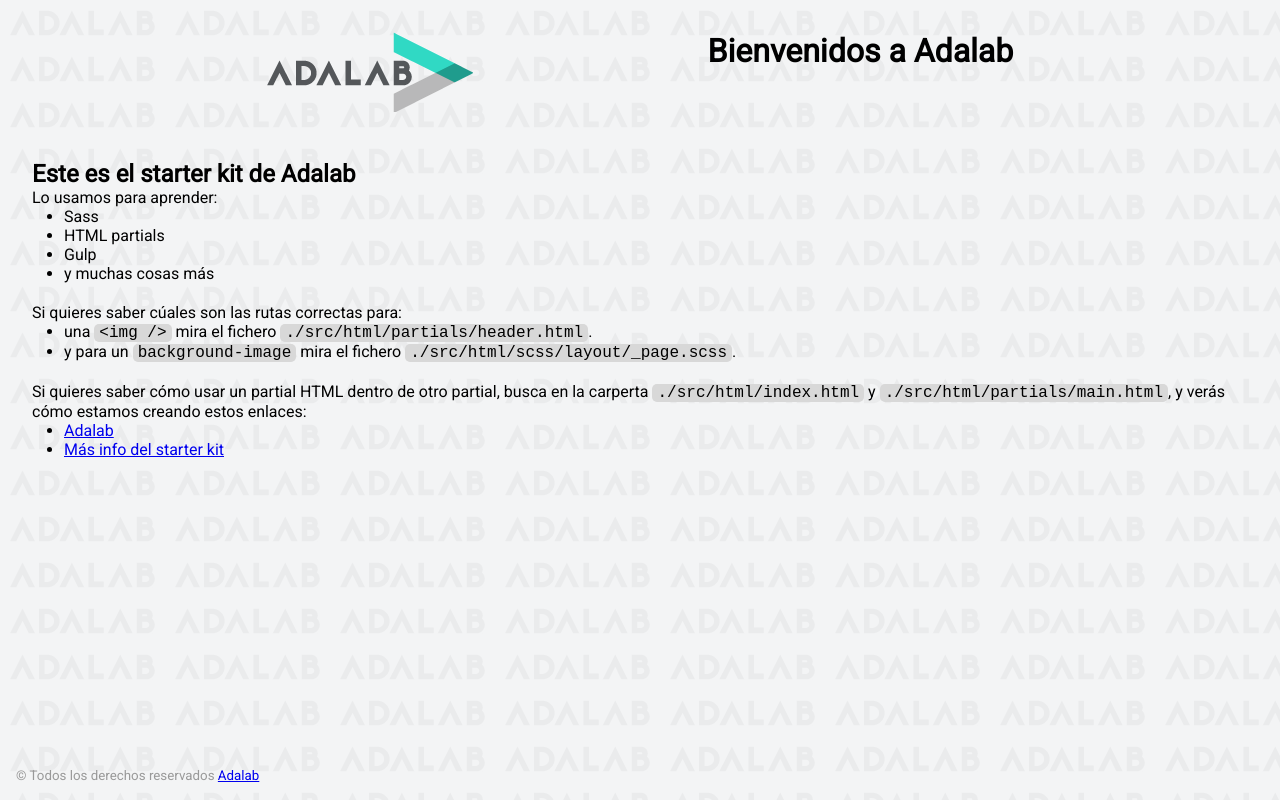
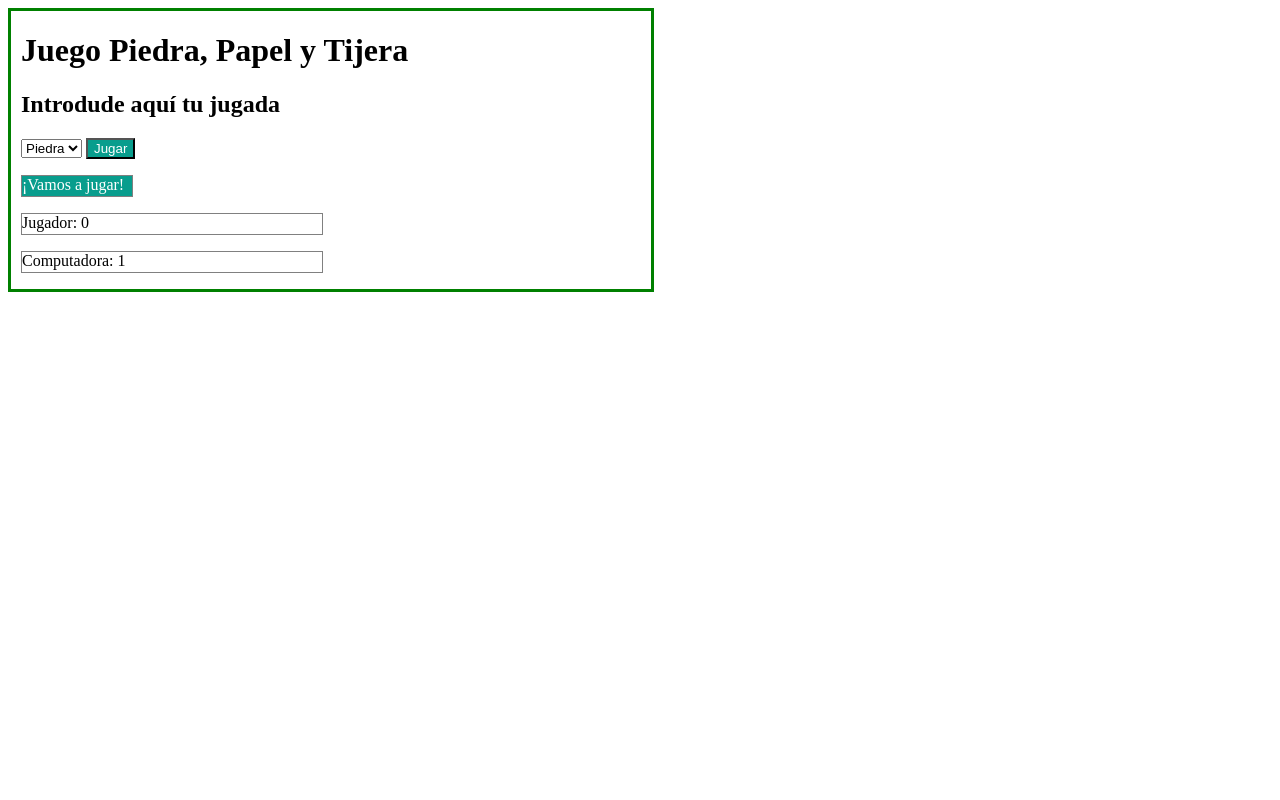
Before and after one commit to Adalab/modulo-2-evaluacion-intermedia-Rouseta, a website: page docs/index.html in a window 1280 px wide. Drawn offline with Linux system fonts and the light colour scheme.

Commit message:
added win Fuctions and final check

```diff
--- a/docs/assets/js/main.js
+++ b/docs/assets/js/main.js
@@ -1 +1 @@
-"use strict";console.log(">> Ready :)");
+"use strict";const playButton=document.querySelector(".js_button"),gameSelector=document.querySelector(".js_button"),btnGameResult=document.querySelector(".btn__js__generalresult"),playerResult=document.querySelector(".js_counts__player"),computerResult=document.querySelector(".js-counts__computer");let userWin=0,computerWin=0;function handleClickGame(e){e.preventDefault(),getuserTool(),compareResults()}function getRandomNumber(e){return Math.ceil(Math.random()*e)}const randomNumber=getRandomNumber(10)-1;let user,randomTool="";function getuserTool(){gameSelector.value;randomNumber>3?randomTool="piedra":randomNumber>=6?randomTool="papel":randomNumber>=7&&(randomTool="tijera")}function compareResults(){""===randomNumber&&(btnGameResult.innerHTML="Empate")}function playerVictory(){userWin++,playerResult.innerHTML=userWin}function computerVictory(){computerWin++,computerResult.innerHTML=computerWin}playButton.addEventListener("click",handleClickGame);
--- a/docs/index.html
+++ b/docs/index.html
@@ -3,66 +3,36 @@
   <head>
     <meta charset="UTF-8" />
     <meta name="viewport" content="width=device-width, initial-scale=1" />
-    <title>Adalab Web Starter Kit</title>
-    <link href="https://fonts.googleapis.com/css?family=Roboto&display=swap" rel="stylesheet" />
+    <title>Rosa Donoso Requena</title>
+    <link
+      href="https://fonts.googleapis.com/css?family=Roboto&display=swap"
+      rel="stylesheet"
+    />
     <link rel="stylesheet" href="./assets/css/main.css" />
     <link rel="icon" href="./assets/images/favicon.png" />
   </head>
+  <body>
+    <main class="page">
+      <h1 class="title">Juego Piedra, Papel y Tijera</h1>
 
-  <body>
-    <div class="page">
-      <header class="page__header">
-        <img src="./assets/images/logo-adalab.png" alt="Adalab">
-        <h1>Bienvenidos a Adalab</h1>
-      </header>
+      <h2 class="title__second">Introdude aquí tu jugada</h2>
 
-      <main class="page__main">
-        <h2>Este es el starter kit de Adalab</h2>
-        <p>Lo usamos para aprender:</p>
-        <ul class="main__list">
-          <li>Sass</li>
-          <li>HTML partials</li>
-          <li>Gulp</li>
-          <li>y muchas cosas más</li>
-        </ul>
-        <p>Si quieres saber cúales son las rutas correctas para:</p>
-        <ul class="main__list">
-          <li>
-            una <code class="code">&lt;img /&gt;</code> mira el fichero
-            <code class="code">./src/html/partials/header.html</code>.
-          </li>
-          <li>
-            y para un <code class="code">background-image</code> mira el fichero
-            <code class="code">./src/html/scss/layout/_page.scss</code>.
-          </li>
-        </ul>
-        <p>
-          Si quieres saber cómo usar un partial HTML dentro de otro partial, busca en la carperta
-          <code class="code">./src/html/index.html</code> y
-          <code class="code">./src/html/partials/main.html</code>, y verás cómo estamos creando estos
-          enlaces:
-        </p>
-        <ul class="main__list">
-          <li>
-            <a class="link__adalab" href="https://adalab.es">Adalab</a>
-
-          </li>
-          <li>
-            <a class="" href="./more-info.html">Más info del starter kit</a>
-
-          </li>
-        </ul>
-      </main>
-
-      <footer class="page__footer">
-        <small>
-          &copy; Todos los derechos reservados
-          <a class="link__adalab" href="https://adalab.es">Adalab</a>
-
-        </small>
-      </footer>
-
-    </div>
+      <select id="game" class="game js_game" name="game">
+        <option class="js__piedra" value="">Piedra</option>
+        <option class="js__papel" value="">Papel</option>
+        <option class="js__tijera" value="">Tijera</option>
+      </select>
+      <input class="button js_button" value="Jugar" type="submit" />
+      <p class="paragraph btn__js__generalresult">¡Vamos a jugar!</p>
+      <p class="paragraph btn__js__playeresult">
+        Jugador:
+        <span class="counts__gamer js_counts__player">0</span>
+      </p>
+      <p class="paragraph js__computerresult">
+        Computadora:
+        <span class="counts__computer js-counts__computer">1</span>
+      </p>
+    </main>
     <script src="./assets/js/main.js"></script>
   </body>
 </html>
--- a/src/js/main.js
+++ b/src/js/main.js
@@ -1,29 +1,105 @@
 'use strict';
 //Declarar constantes globales
 const playButton = document.querySelector('.js_button');
-const gameSelector = document.querySelector('.js_button');
+const gameSelector = document.querySelector('.js_game');
 const btnGameResult = document.querySelector('.btn__js__generalresult');
 const playerResult = document.querySelector('.js_counts__player');
 const computerResult = document.querySelector('.js-counts__computer');
+let userWin = 0;
+let computerWin = 0;
 
 
 
-//Funciones
 
-function handleClickGame() {
-    console.log("hola");
+
+//Function
+
+//1. Handle
+
+function handleClickGame(event) {
+    event.preventDefault();
+    getuserTool();
+    compareResults()
+    //console.log("hola");
 
 }
+
+//2. Get random number
 
 function getRandomNumber(max) {
     return Math.ceil(Math.random() * max);
 }
 const randomNumber = getRandomNumber(10) - 1;
 
+let randomTool = "";
+let user
+
+//3. Get input value
+
 function getuserTool() {
-    const UserSelection = gameSelector.value;
+
+    if (randomNumber > 3) {
+        randomTool = 'piedra';
+    }
+    else if (randomNumber >= 6) {
+        randomTool = 'papel';
+
+    }
+    else if (randomNumber >= 7) {
+        randomTool = 'tijera';
+    }
 
 }
+//4.Results comparition
+
+function compareResults() {
+    let userSelection = gameSelector.value;
+    console.log(userSelection, randomTool);
+
+
+    if (userSelection === randomTool) {
+        btnGameResult.innerHTML = "Empate";
+    } else if (userSelection === 'piedra' && randomTool === 'tijera') {
+        btnGameResult.innerHTML = "¡Has ganado!";
+
+        playerVictory();
+
+
+    }
+    else if (userSelection === 'tijera' && randomTool === 'papel') {
+        btnGameResult.innerHTML = "¡Has ganado!";
+        playerVictory();
+    }
+    else if (userSelection === 'papel' && randomTool === 'tijera') {
+        btnGameResult.innerHTML = "Has perdido"; computerVictory();
+
+    }
+    else if (userSelection === 'papel' && randomTool === 'piedra') {
+        btnGameResult.innerHTML = "¡Has ganado!";
+        playerVictory();
+    }
+    else if (userSelection === 'tijera' && randomTool === 'piedra') {
+        btnGameResult.innerHTML = "Has perdido"; computerVictory();
+    }
+    else if (userSelection === 'piedra' && randomTool === 'papel') {
+        btnGameResult.innerHTML = "Has perdido";
+        computerVictory();
+    }
+}
+//5.counter winner (2 functions)
+
+function playerVictory() {
+    userWin++;
+    playerResult.innerHTML = userWin;
+}
+//counter computer
+
+function computerVictory() {
+    computerWin++;
+    computerResult.innerHTML = computerWin;
+}
+
+
 
 
 
--- a/src/scss/main.scss
+++ b/src/scss/main.scss
@@ -1,8 +1,29 @@
-@import 'core/variables';
-@import 'core/reset';
-@import 'components/code';
-@import 'components/links';
-@import 'layout/page';
-@import 'layout/header';
-@import 'layout/footer';
-@import 'pages/index';
+.page {
+  border: 3px green solid;
+  width: 50vw;
+}
+.paragraph {
+  width: 300px;
+  height: 20px;
+  border: gray solid 1px;
+  margin-left: 10px;
+}
+.btn__js__generalresult {
+  width: 110px;
+  background-color: #089d8d;
+  color: white;
+}
+.button {
+  background-color: #089d8d;
+  color: white;
+}
+.title {
+  margin-left: 10px;
+
+  &__second {
+    margin-left: 10px;
+  }
+}
+.game {
+  margin-left: 10px;
+}
```
Also changed, not shown: docs/more-info.html (deleted, +0 -37 lines), src/html/index.html (+5 -4 lines), docs/assets/css/main.css, docs/assets/images/bg-adalab.png (deleted), docs/assets/images/logo-adalab.png (deleted).
